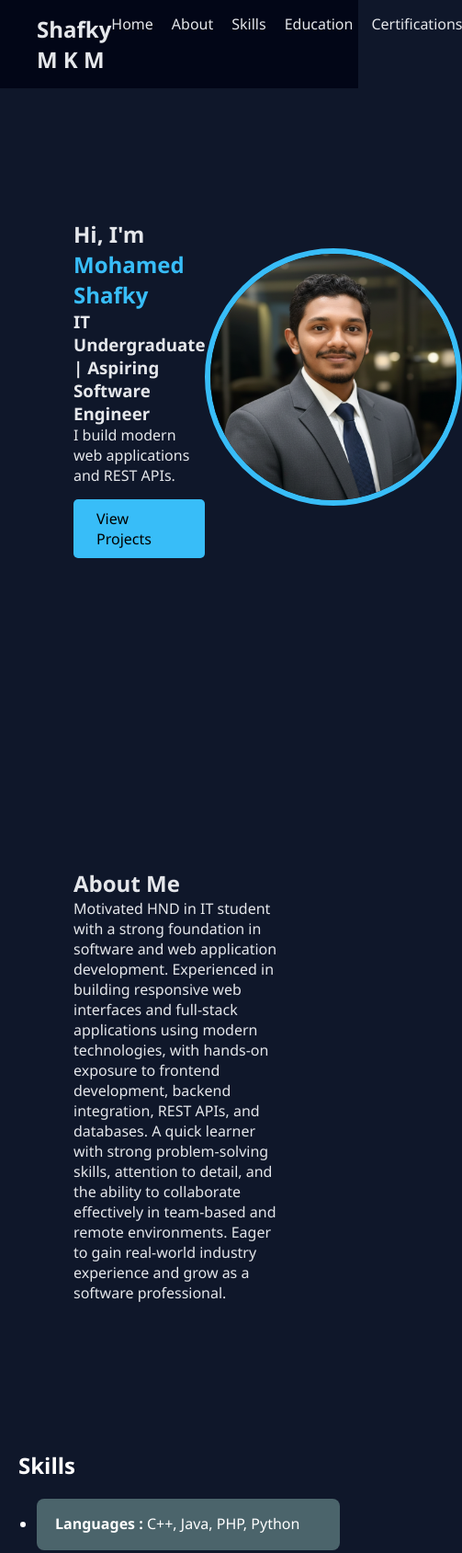
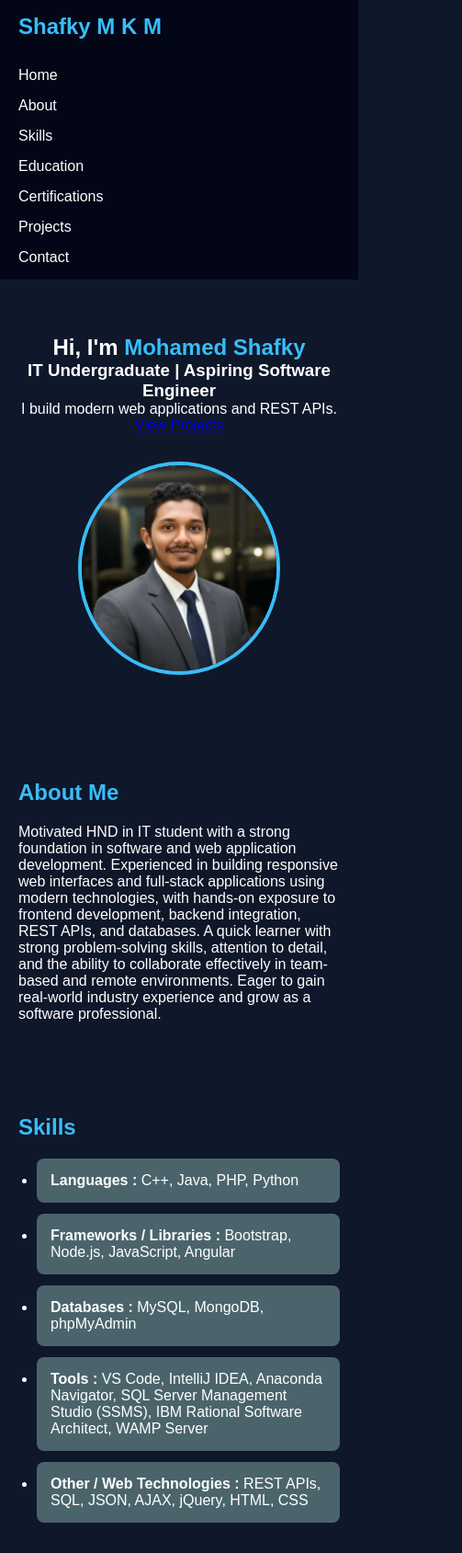
Before and after one commit to mohamedshafky2005/mohamedshafky2005.github.io, a plain HTML site: page index.html in a window 390 px wide. Shown: the top 1689 px of the page at 92% size, 503 px wide, since content can reach past the window. Drawn offline with Linux system fonts and the light colour scheme.

Commit message:
Update style.css

```diff
--- a/style.css
+++ b/style.css
@@ -2,116 +2,77 @@
   margin: 0;
   padding: 0;
   box-sizing: border-box;
-  font-family: "Segoe UI", sans-serif;
+  font-family: Arial, Helvetica, sans-serif;
 }
 
 body {
   background: #0f172a;
-  color: #e5e7eb;
+  color: white;
 }
 
 /* NAVBAR */
 nav {
-  position: fixed;
-  top: 0;
-  width: 100%;
-  background: #020617;
   display: flex;
   justify-content: space-between;
-  padding: 15px 40px;
-  z-index: 100;
+  padding: 15px 20px;
+  background: #020617;
+  flex-wrap: wrap;
 }
 
 nav ul {
+  list-style: none;
   display: flex;
-  list-style: none;
-  gap: 20px;
+  gap: 15px;
 }
 
 nav a {
-  color: #e5e7eb;
+  color: white;
   text-decoration: none;
 }
 
 /* HERO */
 .hero {
-  height: 100vh;
   display: flex;
   align-items: center;
   justify-content: space-between;
-  padding: 0 80px;
-}
-
-.hero-content {
-  max-width: 500px;
-  animation: slideLeft 1.2s ease forwards;
+  padding: 60px 20px;
+  gap: 30px;
 }
 
 .hero span {
   color: #38bdf8;
 }
 
-.hero-image img {
-  width: 280px;
-  height: 280px;
+.hero img {
+  width: 220px;
   border-radius: 50%;
-  border: 6px solid #38bdf8;
-  animation: float 4s ease-in-out infinite;
-}
-
-/* BUTTON */
-.btn {
-  display: inline-block;
-  margin-top: 15px;
-  padding: 10px 25px;
-  background: #38bdf8;
-  color: black;
-  text-decoration: none;
-  border-radius: 5px;
+  border: 4px solid #38bdf8;
 }
 
 /* SECTIONS */
-.section {
-  padding: 100px 80px;
+section {
+  padding: 50px 20px;
+  max-width: 1000px;
+  margin: auto;
 }
 
-.light {
-  background: #020617;
+h2 {
+  margin-bottom: 20px;
+  color: #38bdf8;
 }
 
 /* SKILLS */
-/* SKILLS SECTION */
-.skills-section {
-  padding: 60px 20px;
-  max-width: 900px;
-  margin: auto;
-}
-
-.skills-section h2 {
-  margin-bottom: 20px;
-  color: white;
-}
-
-/* Skills list style */
 .skills-list {
-  list-style-type: disc;
+  list-style: disc;
   padding-left: 20px;
 }
 
 .skills-list li {
-  background-color: #4b646b;   /* similar to your screenshot */
-  color: #ffffff;
-  padding: 15px 20px;
+  background: #4b646b;
   margin-bottom: 12px;
+  padding: 15px;
   border-radius: 8px;
-  line-height: 1.6;
-  font-size: 16px;
 }
-
-.skills-list strong {
-  color: #ffffff;
-}
-
 
 /* EDUCATION & CERTIFICATIONS */
 .edu-card,
@@ -121,61 +82,42 @@ nav a {
   align-items: center;
   background: #1e293b;
   padding: 20px;
-  border-radius: 12px;
-  margin-bottom: 20px;
-  transition: transform 0.3s ease;
+  border-radius: 10px;
+  margin-bottom: 15px;
 }
 
 .edu-card img,
 .cert-card img {
-  width: 80px;
-  height: 80px;
+  width: 70px;
   background: white;
   padding: 8px;
   border-radius: 10px;
-  object-fit: contain;
-}
-
-.edu-card:hover,
-.cert-card:hover {
-  transform: translateY(-8px);
-}
-
-/* PROJECTS */
-.project-card {
-  background: #1e293b;
-  padding: 20px;
-  border-radius: 10px;
-  margin-bottom: 20px;
 }
 
 /* FOOTER */
 footer {
   text-align: center;
-  padding: 20px;
-  background: black;
+  padding: 15px;
+  background: #020617;
+  font-size: 14px;
 }
 
-/* ANIMATIONS */
-@keyframes slideLeft {
-  from { opacity: 0; transform: translateX(-60px); }
-  to { opacity: 1; transform: translateX(0); }
+/* RESPONSIVE */
+@media (max-width: 768px) {
+  nav ul {
+    flex-direction: column;
+    width: 100%;
+    margin-top: 10px;
+  }
+
+  .hero {
+    flex-direction: column;
+    text-align: center;
+  }
+
+  .edu-card,
+  .cert-card {
+    flex-direction: column;
+    text-align: center;
+  }
 }
-
-@keyframes float {
-  0% { transform: translateY(0); }
-  50% { transform: translateY(-15px); }
-  100% { transform: translateY(0); }
-}
-
-/* SCROLL REVEAL */
-.reveal {
-  opacity: 0;
-  transform: translateY(60px);
-  transition: all 1s ease;
-}
-
-.reveal.active {
-  opacity: 1;
-  transform: translateY(0);
-}
```
